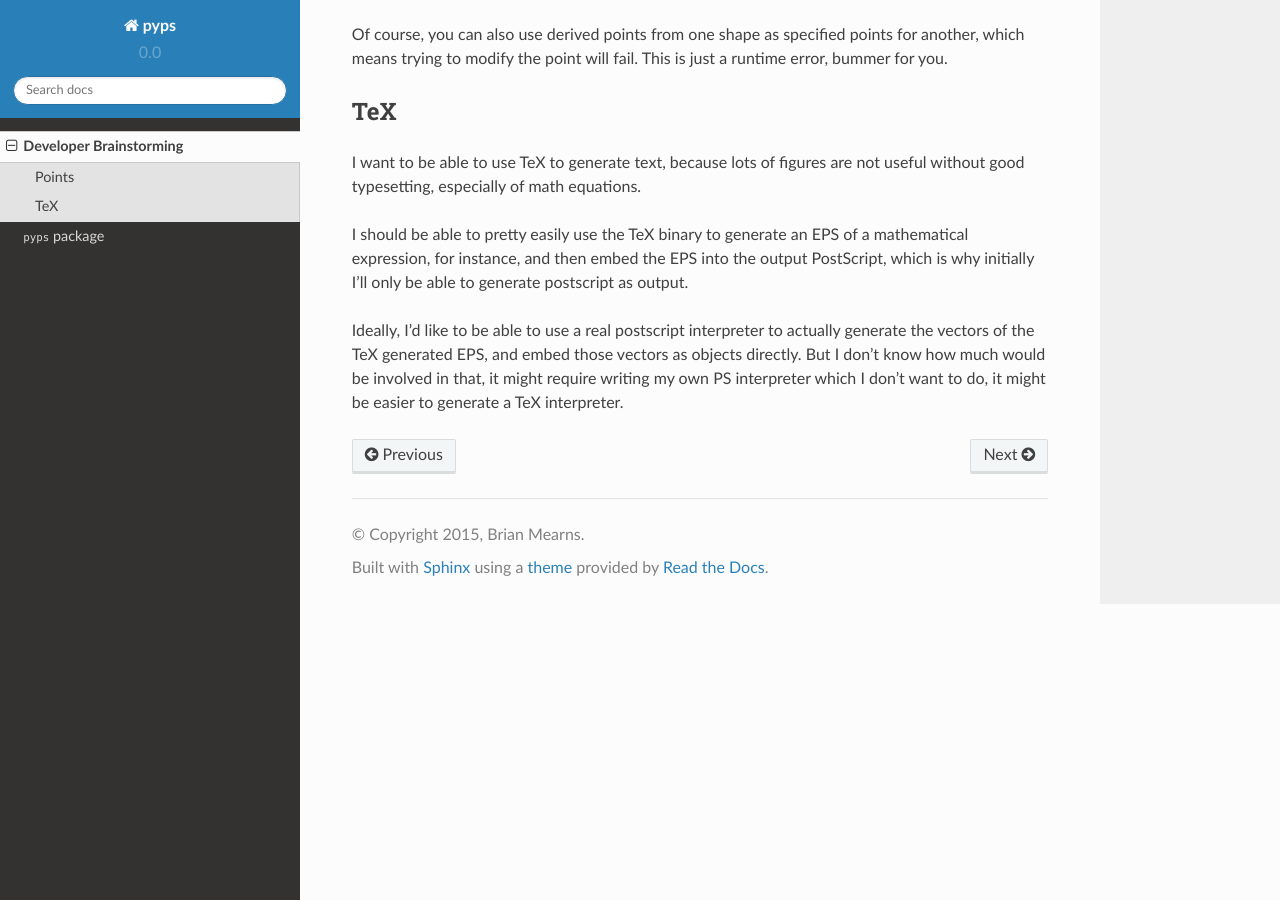
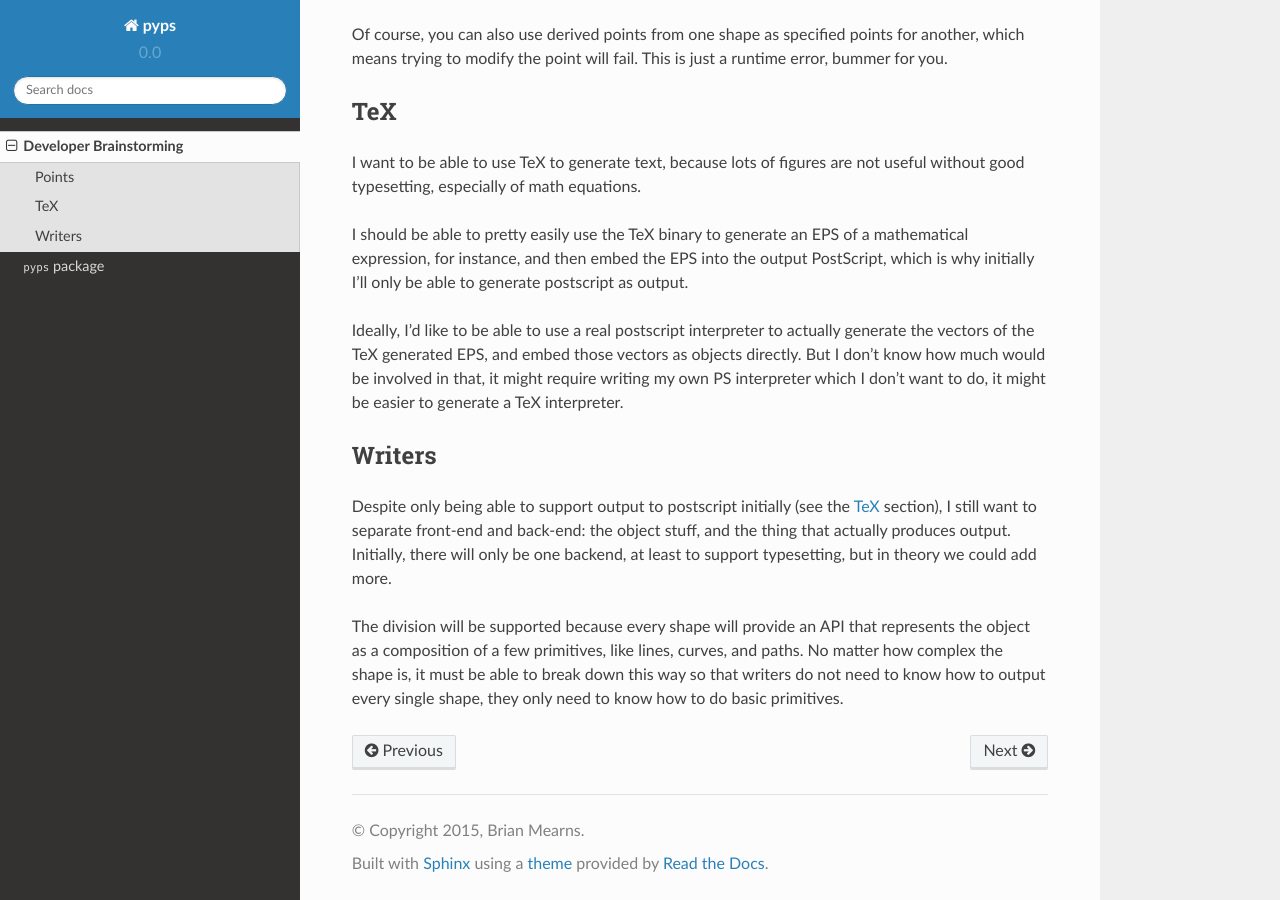
Before and after one commit to mearns/pyps, a Sphinx documentation site: the page built from sphinx/source/brainstorm.rst, in a window 1280 px wide and 900 px high, scrolled down 650 px. Built offline with Sphinx 7.4.7 and the Read the Docs theme 2.0.0, drawn with Linux system fonts in a browser that asks for light colours.

Commit message:
Added some more brainstorming.

```diff
--- a/sphinx/source/brainstorm.rst
+++ b/sphinx/source/brainstorm.rst
@@ -51,5 +51,20 @@ might require writing my own PS interpreter which I don't want to do, it might
 be easier to generate a TeX interpreter.
 
 
+Writers
+------------
+
+Despite only being able to support output to postscript initially (see the
+TeX_ section), I still want to separate front-end and back-end: the object
+stuff, and the thing that actually produces output. Initially, there will only
+be one backend, at least to support typesetting, but in theory we could add
+more.
+
+The division will be supported because every shape will provide an API that
+represents the object as a composition of a few primitives, like lines,
+curves, and paths. No matter how complex the shape is, it must be able to
+break down this way so that writers do not need to know how to output every
+single shape, they only need to know how to do basic primitives.
+
 .. %
    vim: set tw=78:
```
